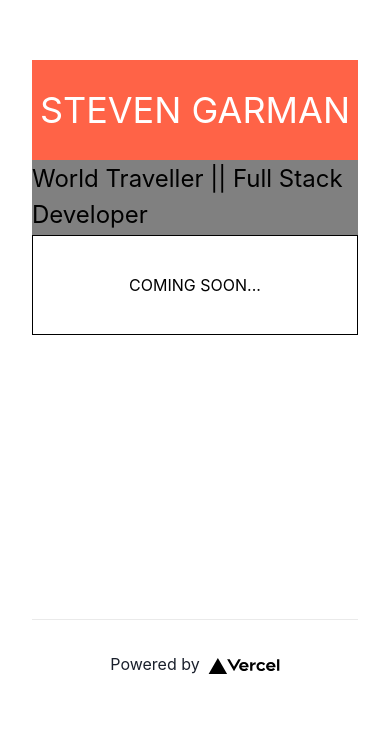
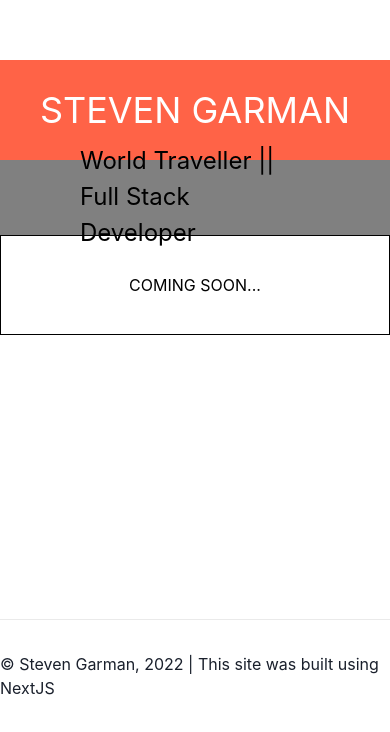
Before and after one commit to garman000/stegarman.com, a Next.js app: page / in a window 390 px wide. Shown: the part 225-957 px from the top of the page. Before the commit the page ends 933 px from the top, so only its background shows below. Built offline with nearby package versions, Linux system fonts and the light colour scheme.

Commit message:
adding responsiveness

```diff
--- a/package.json
+++ b/package.json
@@ -9,6 +9,7 @@
     "lint": "next lint"
   },
   "dependencies": {
+    "@chakra-ui/icons": "^2.0.2",
     "@chakra-ui/react": "^2.2.1",
     "@emotion/react": "^11.9.3",
     "@emotion/styled": "^11.9.3",
--- a/pages/index.js
+++ b/pages/index.js
@@ -6,49 +6,40 @@ import styles from "../styles/Home.module.css";
 export default function Home() {
   return (
     <>
-      <div className={styles.container}>
+      <Container maxW="container.xl" padding={0}>
         <Head>
           <title>Create Next App</title>
           <meta name="description" content="Generated by create next app" />
           <link rel="icon" href="/favicon.ico" />
         </Head>
         <main className={styles.main}>
-          <Container maxW="container.xl" padding={0}>
-            {/* <Flex height="100vh" py={20}> */}
-
+          {/* <Flex height="100vh" py={20}> */}
+          <Box>
             <Center bg="tomato" h="100px" color="white">
-             <Text fontSize='4xl'>STEVEN GARMAN</Text>
+              <Text fontSize="4xl">STEVEN GARMAN</Text>
             </Center>
             <Center bg="grey" h="75px" color="black">
-            <Text fontSize='2xl'>
-            <Box> World Traveller || Full Stack Developer</Box>
-            </Text>
+              <Text fontSize="2xl" p={20}>
+                World Traveller || Full Stack Developer
+              </Text>
             </Center>
-            <Center h="100px" color="black"  border='1px' borderColor='black.200'>
-            <Box>COMING SOON...</Box>
+            <Center
+              h="100px"
+              color="black"
+              border="1px"
+              borderColor="black.200"
+            >
+              <Box>COMING SOON...</Box>
             </Center>
-            {/* </Flex> */}
-          </Container>
+          </Box>
+          {/* </Flex> */}
         </main>
+        <Box>
         <footer className={styles.footer}>
-          <a
-            href="https://vercel.com?utm_source=create-next-app&utm_medium=default-template&utm_campaign=create-next-app"
-            target="_blank"
-            rel="noopener noreferrer"
-          >
-            Powered by{" "}
-            <span className={styles.logo}>
-              <Image
-                src="/vercel.svg"
-                alt="Vercel Logo"
-                width={72}
-                height={16}
-              />
-            </span>
-          </a>
+          © Steven Garman, 2022 | This site was built using NextJS
         </footer>
-
-      </div>
+        </Box>
+      </Container>
     </>
   );
 }
```
Also changed, not shown: 2 other files (tests, documents, lock files or other folders).
